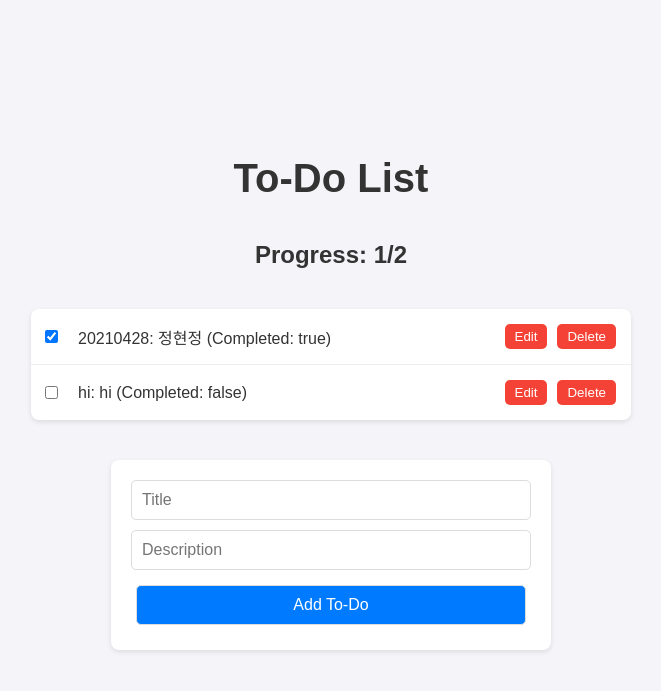
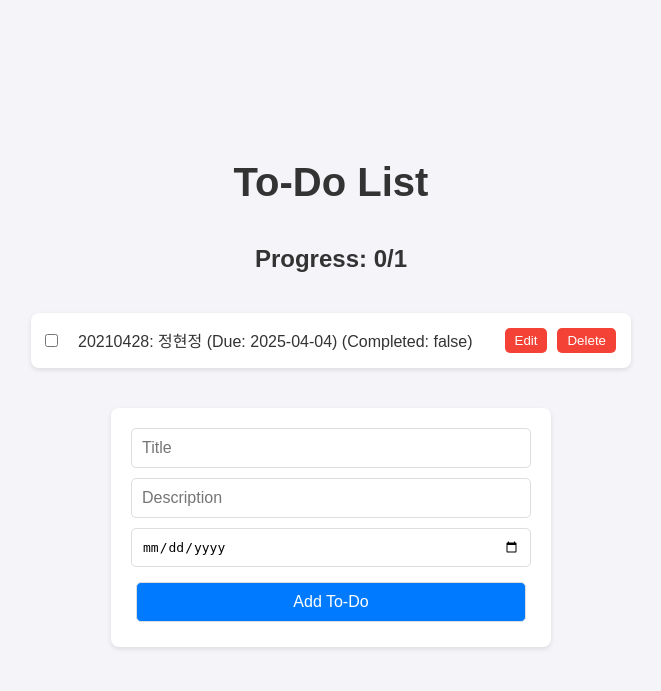
Before and after one commit to hyeonnnjung/FastApi-Todos2, a FastAPI app: page / in a window 1280 px wide. Shown: the top 691 px of the page, without its empty margins (309-970 px from the left). Run offline with FastAPI, Linux system fonts and the light colour scheme.

Commit message:
feat : due date 추가

```diff
--- a/fastapi-app/main.py
+++ b/fastapi-app/main.py
@@ -12,6 +12,7 @@ class TodoItem(BaseModel):
     title: str
     description: str
     completed: bool
+    due_date: str
 
 # JSON 파일 경로
 TODO_FILE = "todo.json"
--- a/fastapi-app/templates/index.html
+++ b/fastapi-app/templates/index.html
@@ -127,6 +127,7 @@
     <form id="todo-form">
         <input type="text" id="title" placeholder="Title" required>
         <input type="text" id="description" placeholder="Description" required>
+        <input type="date" id="due_date" required>
         <button type="submit">Add To-Do</button>
     </form>
     <script>
@@ -145,7 +146,10 @@
                 const li = document.createElement('li');
                 li.innerHTML = `
                     <input type="checkbox" ${todo.completed ? 'checked' : ''} onclick="toggleComplete(${todo.id}, this.checked)">
-                    <span class="todo-text">${todo.title}: ${todo.description} (Completed: ${todo.completed})</span>
+                    <span class="todo-text">${todo.title}: ${todo.description}
+                        (Due: ${todo.due_date})
+                        (Completed: ${todo.completed})
+                    </span>
                     <button onclick="editTodo(${todo.id})">Edit</button>
                     <button onclick="deleteTodo(${todo.id})">Delete</button>
                 `;
@@ -158,12 +162,20 @@
             event.preventDefault();
             const title = document.getElementById('title').value;
             const description = document.getElementById('description').value;
+            const due_date = document.getElementById('due_date').value;
+
             const response = await fetch('/todos', {
                 method: 'POST',
                 headers: {
                     'Content-Type': 'application/json'
                 },
-                body: JSON.stringify({ id: Date.now(), title, description, completed: false })
+                body: JSON.stringify({
+                    id: Date.now(),
+                    title,
+                    description,
+                    completed: false,
+                    due_date
+                })
             });
             if (response.ok) {
                 fetchTodos();
@@ -174,11 +186,19 @@
         async function editTodo(id) {
             const newTitle = prompt("Enter new title:");
             const newDescription = prompt("Enter new description:");
+            const newDueDate = prompt("Enter new due date (YYYY-MM-DD):", todo.due_date);
+
             if (newTitle && newDescription) {
                 const response = await fetch(`/todos/${id}`, {
                     method: 'PUT',
                     headers: { 'Content-Type': 'application/json' },
-                    body: JSON.stringify({ id, title: newTitle, description: newDescription, completed: false })
+                    body: JSON.stringify({
+                        id,
+                        title: newTitle,
+                        description: newDescription,
+                        completed: false,
+                        due_date: newDueDate
+                    })
                 });
                 if (response.ok) {
                     fetchTodos();
--- a/fastapi-app/todo.json
+++ b/fastapi-app/todo.json
@@ -1,14 +1,9 @@
 [
     {
-        "id": 1741596506091,
+        "id": 1743579545585,
         "title": "20210428",
         "description": "\uc815\ud604\uc815",
-        "completed": true
-    },
-    {
-        "id": 1742973626289,
-        "title": "hi",
-        "description": "hi",
-        "completed": false
+        "completed": false,
+        "due_date": "2025-04-04"
     }
 ]
```
